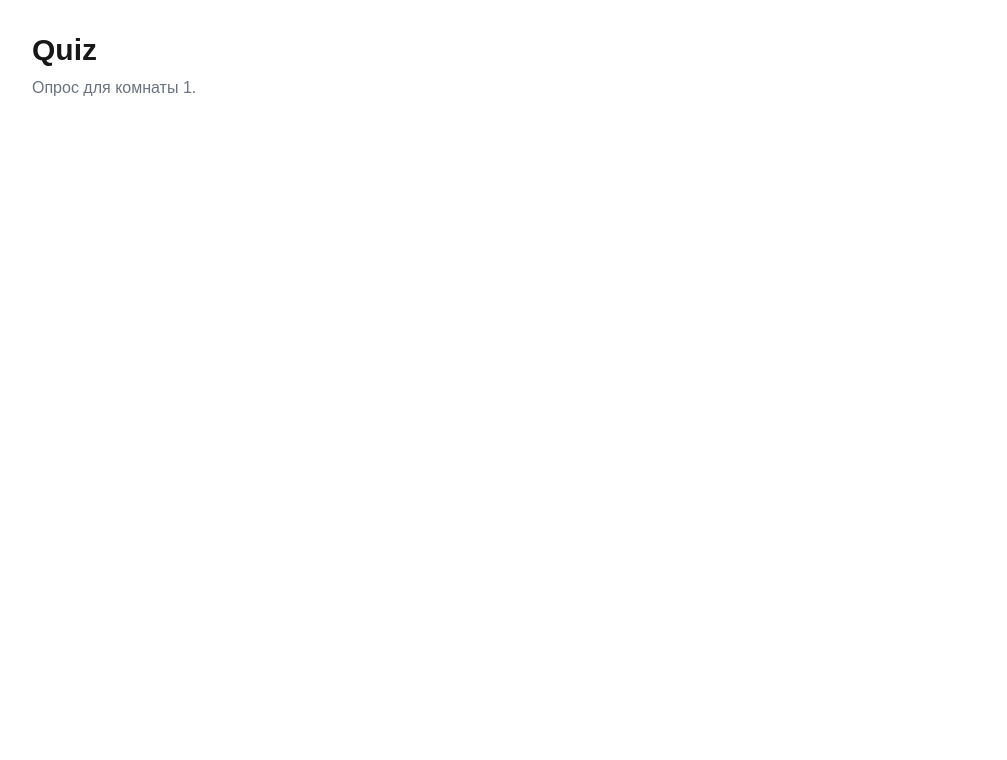
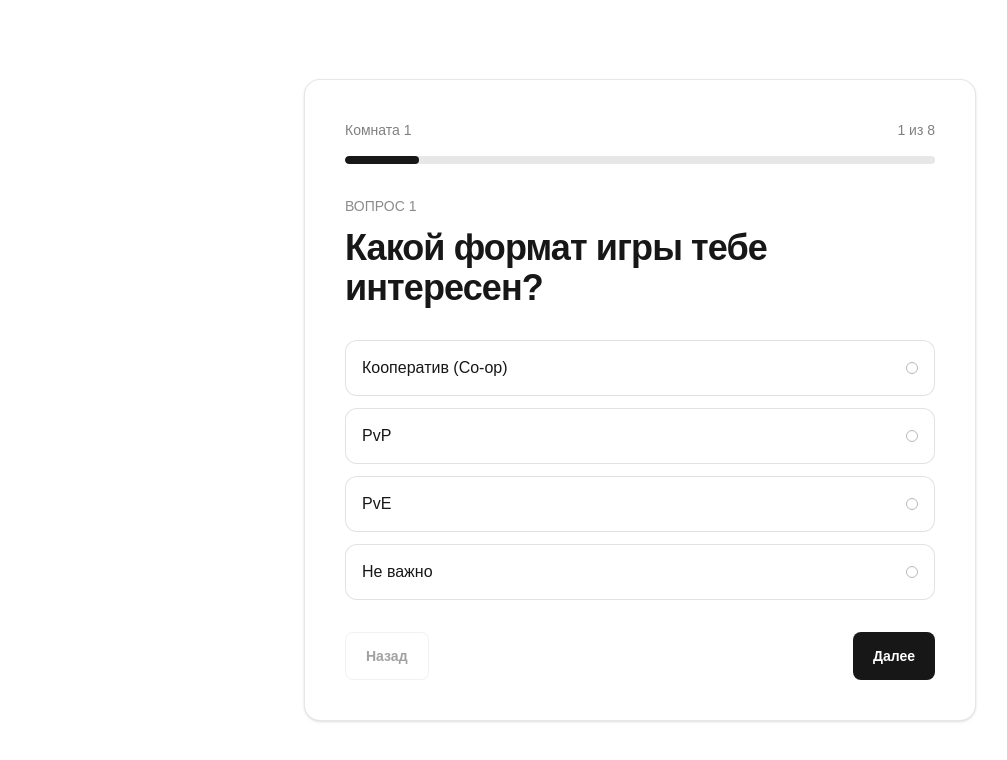
Before and after one commit to unitonli/game-match, a Next.js app: page /room/1/quiz in a window 1280 px wide. Shown: the top 760 px of the page, without its empty margins (0-1007 px from the left). Built offline with nearby package versions, Linux system fonts and the light colour scheme.

Commit message:
Add questionnaire flow

```diff
--- a/app/room/[code]/quiz/page.tsx
+++ b/app/room/[code]/quiz/page.tsx
@@ -1,16 +1,13 @@
+import { QuizForm } from "./quiz-form";
+
 type QuizPageProps = {
-  params: {
+  params: Promise<{
     code: string;
-  };
+  }>;
 };
 
-export default function QuizPage({ params }: QuizPageProps) {
-  return (
-    <main className="min-h-screen p-8">
-      <h1 className="text-3xl font-bold">Quiz</h1>
-      <p className="mt-2 text-gray-500">
-        Опрос для комнаты {params.code}.
-      </p>
-    </main>
-  );
+export default async function QuizPage({ params }: QuizPageProps) {
+  const { code } = await params;
+
+  return <QuizForm roomCode={code} />;
 }
--- /dev/null
+++ b/app/room/[code]/quiz/quiz-form.tsx
@@ -0,0 +1,154 @@
+"use client";
+
+import { useMemo, useState } from "react";
+import { questions } from "@/src/data/questions";
+
+type QuizFormProps = {
+  roomCode: string;
+};
+
+type QuizAnswers = Record<string, string[]>;
+
+export function QuizForm({ roomCode }: QuizFormProps) {
+  const [currentQuestionIndex, setCurrentQuestionIndex] = useState(0);
+  const [answers, setAnswers] = useState<QuizAnswers>({});
+  const [isFinished, setIsFinished] = useState(false);
+
+  const currentQuestion = questions[currentQuestionIndex];
+  const currentAnswer = answers[currentQuestion.key] ?? [];
+  const isLastQuestion = currentQuestionIndex === questions.length - 1;
+  const progress = useMemo(
+    () => ((currentQuestionIndex + 1) / questions.length) * 100,
+    [currentQuestionIndex],
+  );
+
+  function handleSelect(optionValue: string) {
+    setAnswers((currentAnswers) => {
+      if (currentQuestion.type === "single-select") {
+        return {
+          ...currentAnswers,
+          [currentQuestion.key]: [optionValue],
+        };
+      }
+
+      const values = currentAnswers[currentQuestion.key] ?? [];
+      const nextValues = values.includes(optionValue)
+        ? values.filter((value) => value !== optionValue)
+        : [...values, optionValue];
+
+      return {
+        ...currentAnswers,
+        [currentQuestion.key]: nextValues,
+      };
+    });
+  }
+
+  function handleBack() {
+    setCurrentQuestionIndex((index) => Math.max(index - 1, 0));
+  }
+
+  function handleNext() {
+    if (isLastQuestion) {
+      setIsFinished(true);
+      return;
+    }
+
+    setCurrentQuestionIndex((index) =>
+      Math.min(index + 1, questions.length - 1),
+    );
+  }
+
+  if (isFinished) {
+    return (
+      <main className="flex min-h-screen items-center justify-center bg-background px-6 py-12">
+        <section className="w-full max-w-xl rounded-2xl border border-foreground/10 bg-background p-8 text-center shadow-sm sm:p-10">
+          <p className="text-sm font-medium uppercase text-foreground/50">
+            Комната {roomCode}
+          </p>
+          <h1 className="mt-4 text-3xl font-semibold tracking-tight text-foreground sm:text-4xl">
+            Спасибо, ваши ответы сохранены
+          </h1>
+        </section>
+      </main>
+    );
+  }
+
+  return (
+    <main className="flex min-h-screen items-center justify-center bg-background px-6 py-12">
+      <section className="w-full max-w-2xl rounded-2xl border border-foreground/10 bg-background p-6 shadow-sm sm:p-10">
+        <div className="mb-8">
+          <div className="flex items-center justify-between gap-4 text-sm text-foreground/55">
+            <span>Комната {roomCode}</span>
+            <span>
+              {currentQuestionIndex + 1} из {questions.length}
+            </span>
+          </div>
+          <div className="mt-4 h-2 overflow-hidden rounded-full bg-foreground/10">
+            <div
+              className="h-full rounded-full bg-foreground transition-all"
+              style={{ width: `${progress}%` }}
+            />
+          </div>
+        </div>
+
+        <div>
+          <p className="text-sm font-medium uppercase text-foreground/50">
+            Вопрос {currentQuestionIndex + 1}
+          </p>
+          <h1 className="mt-3 text-3xl font-semibold tracking-tight text-foreground sm:text-4xl">
+            {currentQuestion.title}
+          </h1>
+        </div>
+
+        <div className="mt-8 grid gap-3">
+          {currentQuestion.options.map((option) => {
+            const isSelected = currentAnswer.includes(option.value);
+
+            return (
+              <button
+                key={option.value}
+                type="button"
+                aria-pressed={isSelected}
+                onClick={() => handleSelect(option.value)}
+                className={[
+                  "flex min-h-14 items-center justify-between rounded-xl border px-4 py-3 text-left text-sm font-medium transition focus:outline-none focus:ring-2 focus:ring-foreground focus:ring-offset-2 focus:ring-offset-background sm:text-base",
+                  isSelected
+                    ? "border-foreground bg-foreground text-background"
+                    : "border-foreground/12 bg-background text-foreground hover:border-foreground/35 hover:bg-foreground/[0.04]",
+                ].join(" ")}
+              >
+                <span>{option.label}</span>
+                <span
+                  className={[
+                    "ml-4 h-3 w-3 rounded-full border",
+                    isSelected
+                      ? "border-background bg-background"
+                      : "border-foreground/30",
+                  ].join(" ")}
+                />
+              </button>
+            );
+          })}
+        </div>
+
+        <div className="mt-8 flex flex-col gap-3 sm:flex-row sm:justify-between">
+          <button
+            type="button"
+            onClick={handleBack}
+            disabled={currentQuestionIndex === 0}
+            className="inline-flex min-h-12 items-center justify-center rounded-lg border border-foreground/15 px-5 text-sm font-semibold text-foreground transition hover:border-foreground/35 hover:bg-foreground/[0.04] focus:outline-none focus:ring-2 focus:ring-foreground focus:ring-offset-2 focus:ring-offset-background disabled:cursor-not-allowed disabled:opacity-40"
+          >
+            Назад
+          </button>
+          <button
+            type="button"
+            onClick={handleNext}
+            className="inline-flex min-h-12 items-center justify-center rounded-lg bg-foreground px-5 text-sm font-semibold text-background transition hover:opacity-85 focus:outline-none focus:ring-2 focus:ring-foreground focus:ring-offset-2 focus:ring-offset-background"
+          >
+            {isLastQuestion ? "Завершить" : "Далее"}
+          </button>
+        </div>
+      </section>
+    </main>
+  );
+}
```
